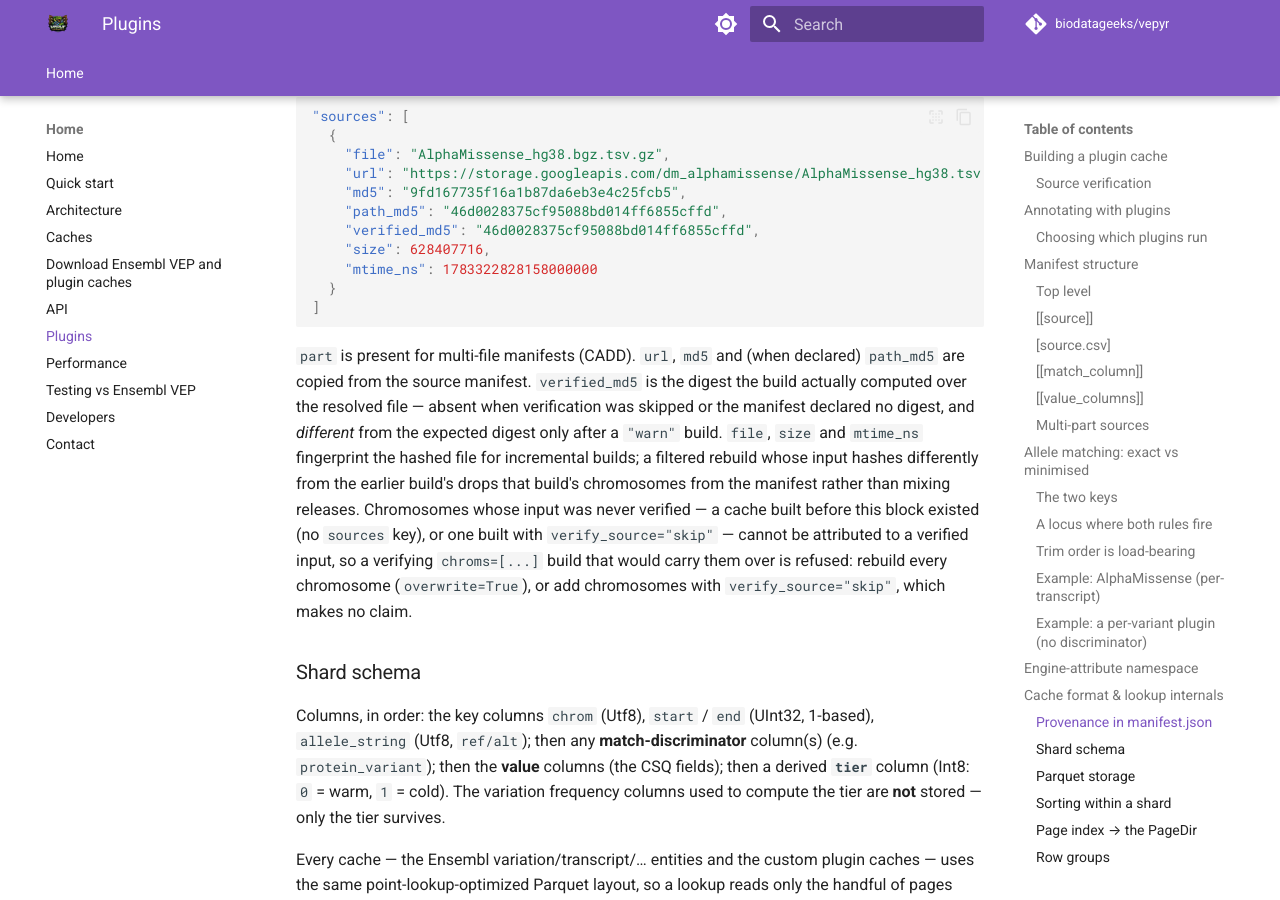
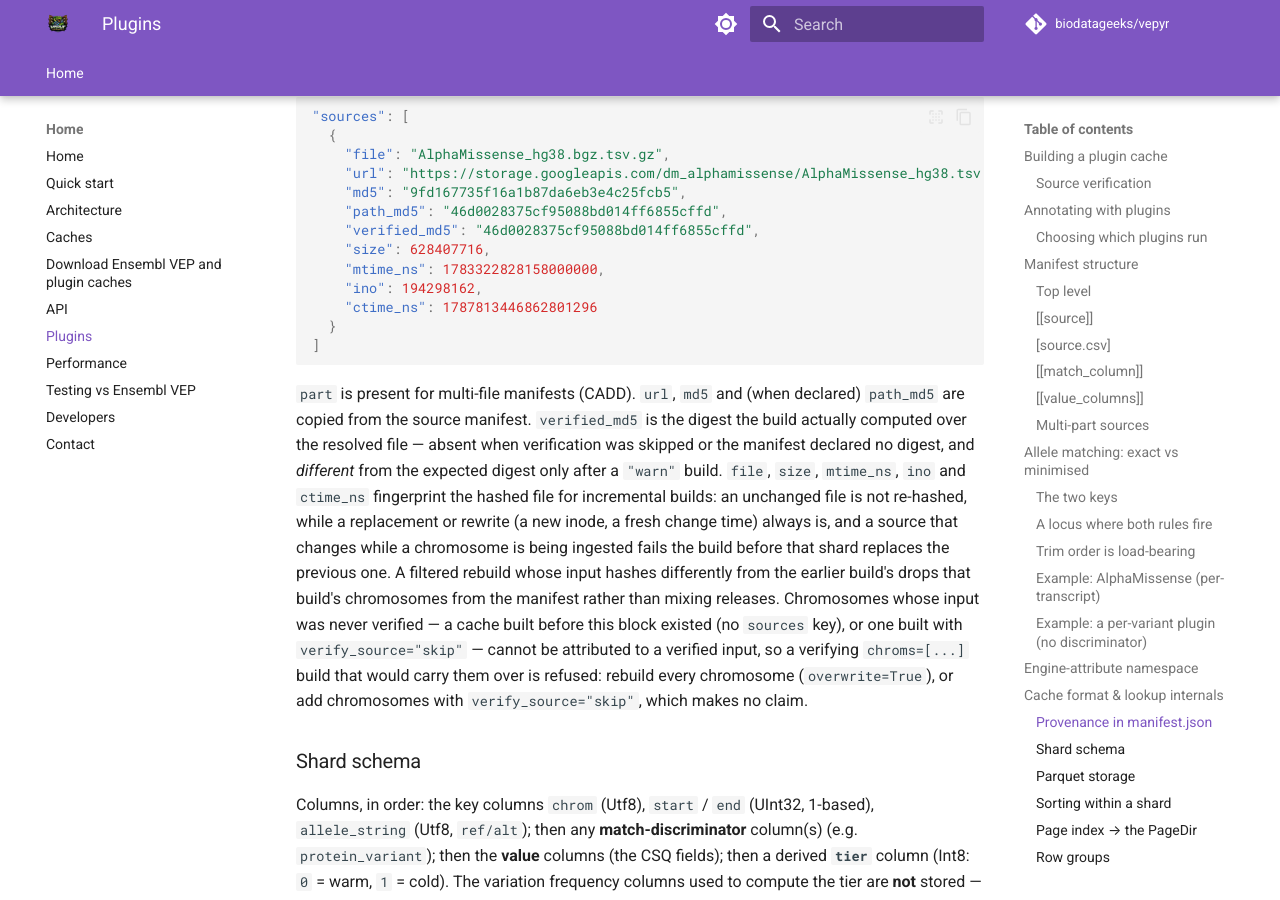
Before and after one commit to biodatageeks/vepyr, an MkDocs documentation site: the page built from docs/plugins.md, in a window 1280 px wide and 900 px high, scrolled down 14686 px. Built offline with MkDocs 1.6.1 and Material for MkDocs 9.7.7, drawn with Linux system fonts in a browser that asks for light colours; comment, search, counter and statistics services are not loaded.

Commit message:
chore: bump bio-functions to 66355d4; document ino/ctime_ns and the pre-commit source check
Co-Authored-By: Claude Fable 5.1 <noreply@anthropic.com>
Claude-Session: https://claude.ai/code/session_017B9Ri9aJMA4FTpjQkScYwh

````diff
--- a/Cargo.toml
+++ b/Cargo.toml
@@ -43,7 +43,7 @@ env_logger = { version = "0.11", default-features = false }
 serde_json = "1"
 
 # bio-formats 12016a9 (v1.12.0 + the exon dedup tie-break, biodatageeks/datafusion-bio-formats#246)
-# and bio-functions 9ab6247 (v0.19.2 + the translation_core ORDER BY #224, the unread-column
+# and bio-functions 66355d4 (v0.19.2 + the translation_core ORDER BY #224, the unread-column
 # drop #225, the bio-formats bump #226, the partial-cache source-type probe #227, which
 # reads bio.vep.cache_source_type from the first variation shard present on disk instead of
 # the manifest's first entry, so a per-contig download with whole-cache manifests annotates,
@@ -67,6 +67,6 @@ serde_json = "1"
 # two different revs are two different sources to cargo, so a mismatch compiles
 # the formats crates twice and `CacheSourceType` / the VCF writer types then fail
 # to cross into `CacheBuilder` (E0308).
-datafusion-bio-function-vep = { git = "https://github.com/biodatageeks/datafusion-bio-functions.git", rev = "9ab624723fbb8721db7d3b358f62740088ae73e7", features = ["cache-builder"] }
+datafusion-bio-function-vep = { git = "https://github.com/biodatageeks/datafusion-bio-functions.git", rev = "66355d42febbbca7951296e91f37f1f1354675a2", features = ["cache-builder"] }
 datafusion-bio-format-ensembl-cache = { git = "https://github.com/biodatageeks/datafusion-bio-formats.git", rev = "12016a9304d3a14e4d56d9459f3bd6f1cb678d02" }
 datafusion-bio-format-vcf = { git = "https://github.com/biodatageeks/datafusion-bio-formats.git", rev = "12016a9304d3a14e4d56d9459f3bd6f1cb678d02" }
--- a/docs/plugins.md
+++ b/docs/plugins.md
@@ -564,7 +564,9 @@ without the source file:
     "path_md5": "46d0028375cf95088bd014ff6855cffd",
     "verified_md5": "46d0028375cf95088bd014ff6855cffd",
     "size": 628407716,
-    "mtime_ns": 1783322828158000000
+    "mtime_ns": 1783322828158000000,
+    "ino": 194298162,
+    "ctime_ns": 1787813446862801296
   }
 ]
 ```
@@ -573,10 +575,13 @@ without the source file:
 declared) `path_md5` are copied from the source manifest. `verified_md5` is the digest the build actually computed over the
 resolved file — absent when verification was skipped or the manifest declared
 no digest, and *different* from the expected digest only after a `"warn"`
-build. `file`, `size` and `mtime_ns` fingerprint the hashed file for incremental
-builds; a filtered rebuild whose input hashes differently from the earlier
-build's drops that build's chromosomes from the manifest rather than mixing
-releases. Chromosomes whose input was never verified — a cache built before
+build. `file`, `size`, `mtime_ns`, `ino` and `ctime_ns` fingerprint the hashed
+file for incremental builds: an unchanged file is not re-hashed, while a
+replacement or rewrite (a new inode, a fresh change time) always is, and a
+source that changes while a chromosome is being ingested fails the build
+before that shard replaces the previous one. A filtered rebuild whose input
+hashes differently from the earlier build's drops that build's chromosomes
+from the manifest rather than mixing releases. Chromosomes whose input was never verified — a cache built before
 this block existed (no `sources` key), or one built with `verify_source="skip"`
 — cannot be attributed to a verified input, so a verifying `chroms=[...]` build
 that would carry them over is refused: rebuild every chromosome
````
Also changed, not shown: 1 other file.
